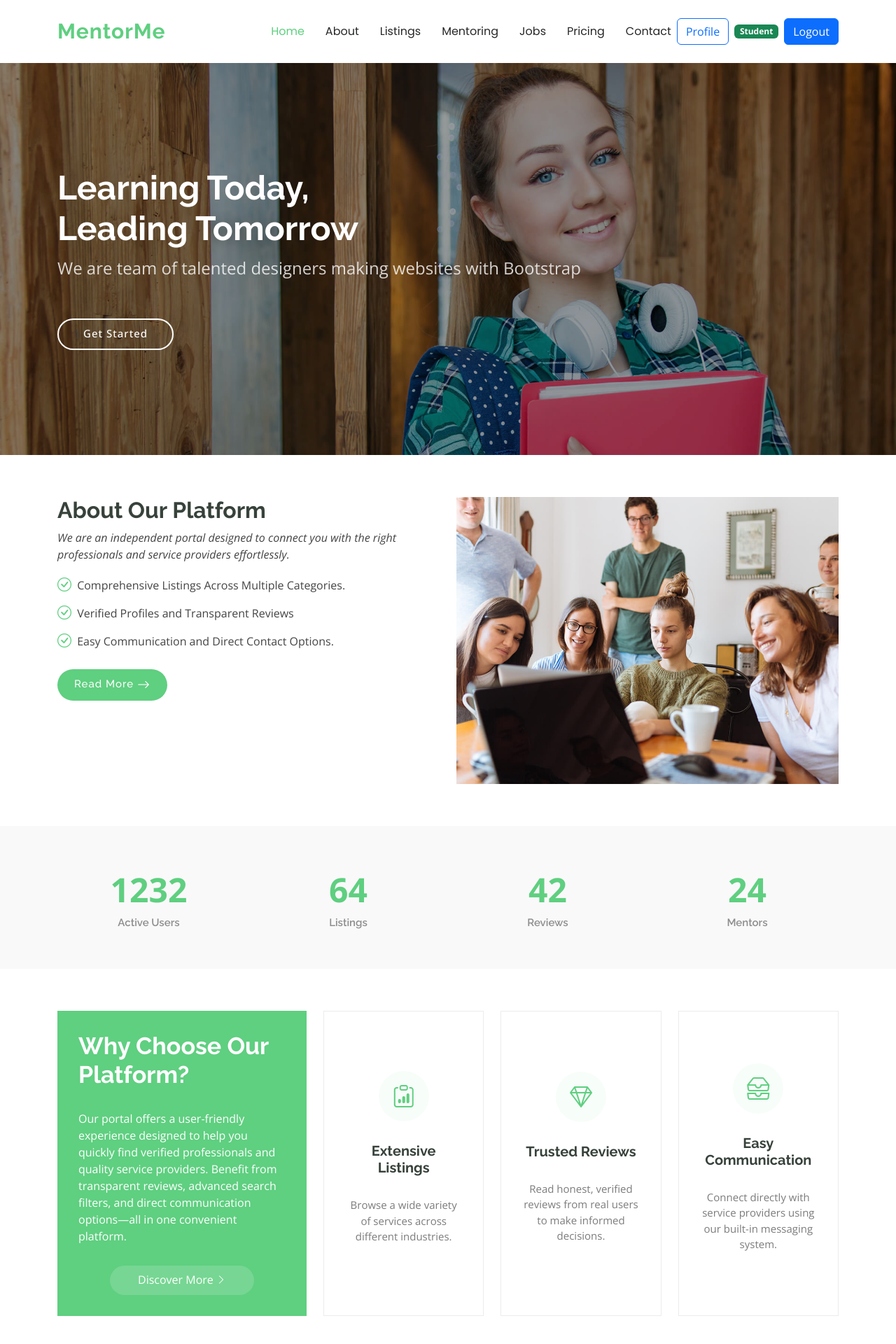
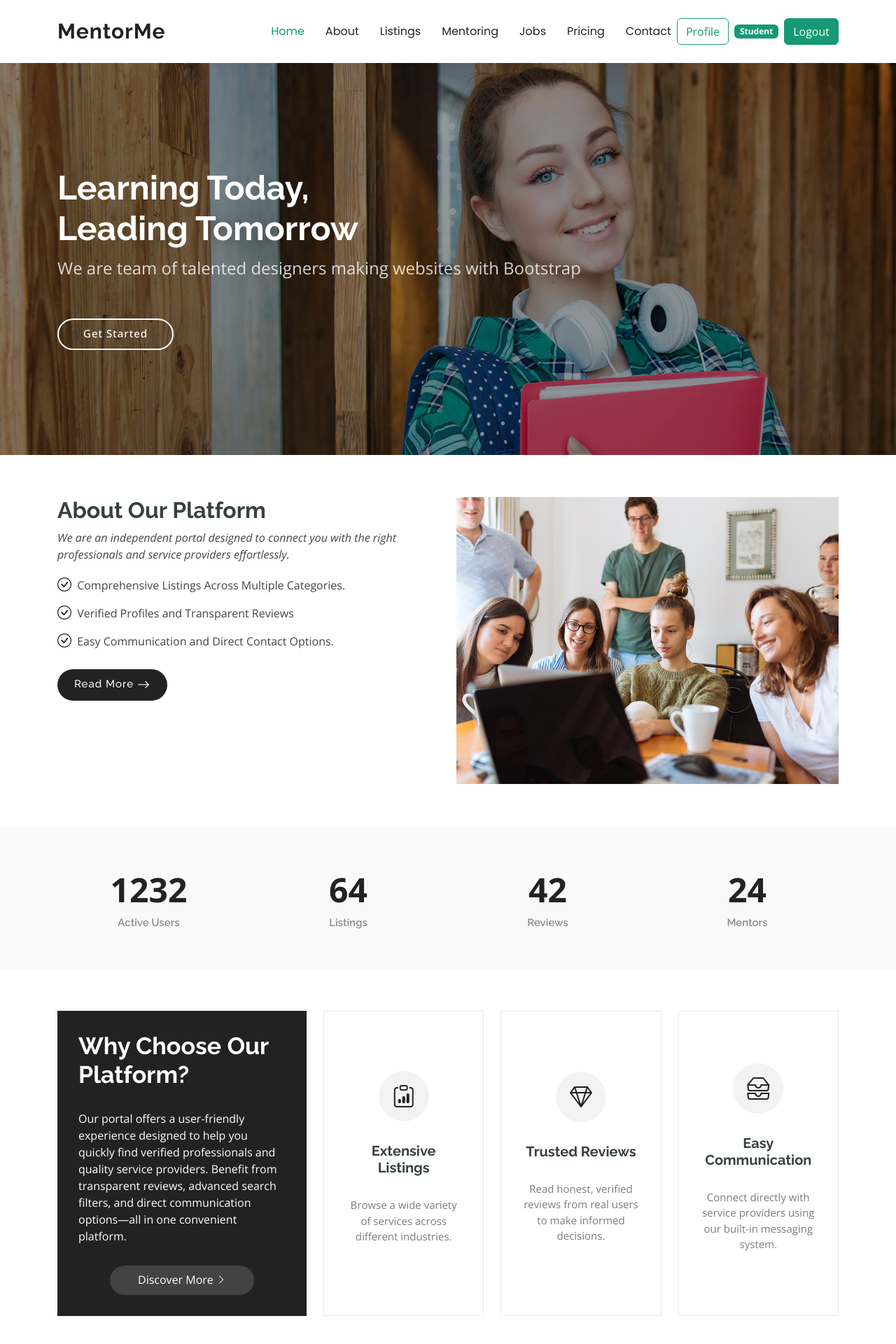
Before and after one commit to Grzegorz-Bartos/mentor-me, a Django app: page / in a window 1280 px wide. Shown: the top 1920 px of the page at 70% size. Run offline with Django 5.2, Linux system fonts and the light colour scheme; the visitor is signed in with stand-in values (Sample User, id 1); data that the repository does not hold is empty; some libraries are stand-ins or nearby versions.

Commit message:
style(theme): retint buttons/nav to brand colors; add brand badge

```diff
--- a/static/css/main.css
+++ b/static/css/main.css
@@ -22,19 +22,19 @@
   --background-color: #ffffff; /* Background color for the entire website, including individual sections */
   --default-color: #444444; /* Default color used for the majority of the text content across the entire website */
   --heading-color: #37423b; /* Color for headings, subheadings and title throughout the website */
-  --accent-color: #5fcf80; /* Accent color that represents your brand on the website. It's used for buttons, links, and other elements that need to stand out */
+  --accent-color: #222222; /* Accent color that represents your brand on the website. It's used for buttons, links, and other elements that need to stand out */
   --surface-color: #ffffff; /* The surface color is used as a background of boxed elements within sections, such as cards, icon boxes, or other elements that require a visual separation from the global background. */
   --contrast-color: #ffffff; /* Contrast color for text, ensuring readability against backgrounds of accent, heading, or default colors. */
 }
 
 /* Nav Menu Colors - The following color variables are used specifically for the navigation menu. They are separate from the global colors to allow for more customization options */
 :root {
-  --nav-color: #272828;  /* The default color of the main navmenu links */
-  --nav-hover-color: #5fcf80; /* Applied to main navmenu links when they are hovered over or active */
+  --nav-color: #222222;  /* The default color of the main navmenu links */
+  --nav-hover-color: #169976; /* Applied to main navmenu links when they are hovered over or active */
   --nav-mobile-background-color: #ffffff; /* Used as the background color for mobile navigation menu */
   --nav-dropdown-background-color: #ffffff; /* Used as the background color for dropdown items that appear when hovering over primary navigation items */
-  --nav-dropdown-color: #272828; /* Used for navigation links of the dropdown items in the navigation menu. */
-  --nav-dropdown-hover-color: #5fcf80; /* Similar to --nav-hover-color, this color is applied to dropdown navigation links when they are hovered over. */
+  --nav-dropdown-color: #222222; /* Used for navigation links of the dropdown items in the navigation menu. */
+  --nav-dropdown-hover-color: #169976; /* Similar to --nav-hover-color, this color is applied to dropdown navigation links when they are hovered over. */
 }
 
 /* Color Presets - These classes override global colors when applied to any section or element, providing reuse of the sam color scheme. */
@@ -1887,3 +1887,70 @@ section,
 .starter-section {
   /* Add your styles here */
 }
+
+/* === MentorMe button theme === */
+
+/* Primary buttons (used by "Post a Job", etc.) */
+.btn-primary,
+.btn-primary:focus {
+  background-color: #169976;
+  border-color: #169976;
+  color: #ffffff;
+}
+.btn-primary:hover,
+.btn-primary:active {
+  background-color: #138d69; /* slightly darker hover */
+  border-color: #138d69;
+}
+
+/* Outline variant to match brand */
+.btn-outline-primary,
+.btn-outline-primary:focus {
+  color: #169976;
+  border-color: #169976;
+  background-color: transparent;
+}
+.btn-outline-primary:hover,
+.btn-outline-primary:active {
+  color: #ffffff;
+  background-color: #169976;
+  border-color: #169976;
+}
+
+/* Pricing page "Buy" buttons (class from the template) */
+.btn-buy {
+  background: #169976;
+  border: 1px solid #169976;
+  color: #ffffff;
+}
+.btn-buy:hover,
+.btn-buy:focus {
+  background: #138d69;
+  border-color: #138d69;
+  color: #ffffff;
+}
+
+/* If you want ALL green buttons (e.g., Take Job) to use brand color,
+   re-tint Bootstrap's success variant too: */
+.btn-success,
+.btn-success:focus {
+  background-color: #169976;
+  border-color: #169976;
+}
+.btn-success:hover,
+.btn-success:active {
+  background-color: #138d69;
+  border-color: #138d69;
+}
+/* Brand badge */
+.badge-brand {
+  background-color: #169976; /* brand green */
+  color: #ffffff;            /* readable on green */
+}
+
+/* Optional outline style if you ever need it */
+.badge-outline-brand {
+  background-color: transparent;
+  color: #169976;
+  border: 1px solid #169976;
+}
--- a/templates/base.html
+++ b/templates/base.html
@@ -119,7 +119,7 @@
                     <a class="btn btn-outline-primary ms-2"
                        href="{% url 'profile' %}"
                        {% if request.path == '/accounts/profile/' %}aria-current="page"{% endif %}>Profile</a>
-                    <span class="badge bg-success ms-2">{{ user.role }}</span>
+                    <span class="badge badge-brand ms-2">{{ user.role }}</span>
                     <form class="d-inline ms-2" method="post" action="{% url 'logout' %}">
                         {% csrf_token %}
                         <button class="btn btn-primary" type="submit">Logout</button>
```
